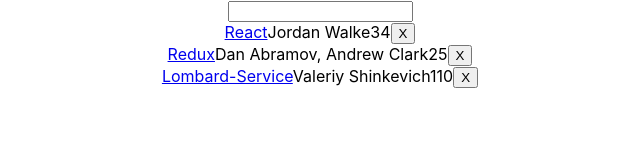
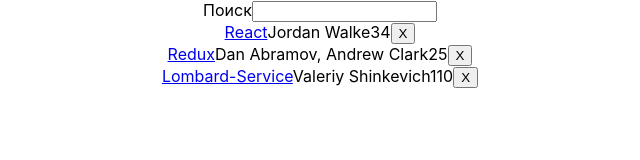
Before and after one commit to valery-shinkevich/RoadToReact, a React (Create React App) app: page / in a window 1280 px wide. Shown: the top 160 px of the page, without its empty margins (320-960 px from the left). Built offline with nearby package versions, Linux system fonts and the light colour scheme; the HTML template or start-up script is replaced by a standard one.

Commit message:
Add children to Search

```diff
--- a/src/App.js
+++ b/src/App.js
@@ -28,8 +28,9 @@
   }
 ];
 
-const Search = ({value,onChange}) =>
+const Search = ({value,onChange,children}) =>
   <form>
+    <span>{children}</span>
     <input type="text" value={value} onChange={onChange} />
   </form>;
 
@@ -79,7 +80,7 @@
 
     return (
       <div className="App">
-        <Search value={searchTerm} onChange={this.onSearchChange} />
+        <Search value={searchTerm} onChange={this.onSearchChange}>Поиск</Search>
         <Table list={list} pattern={searchTerm} onDismiss={this.onDismiss}/>
       </div>
     );
```
